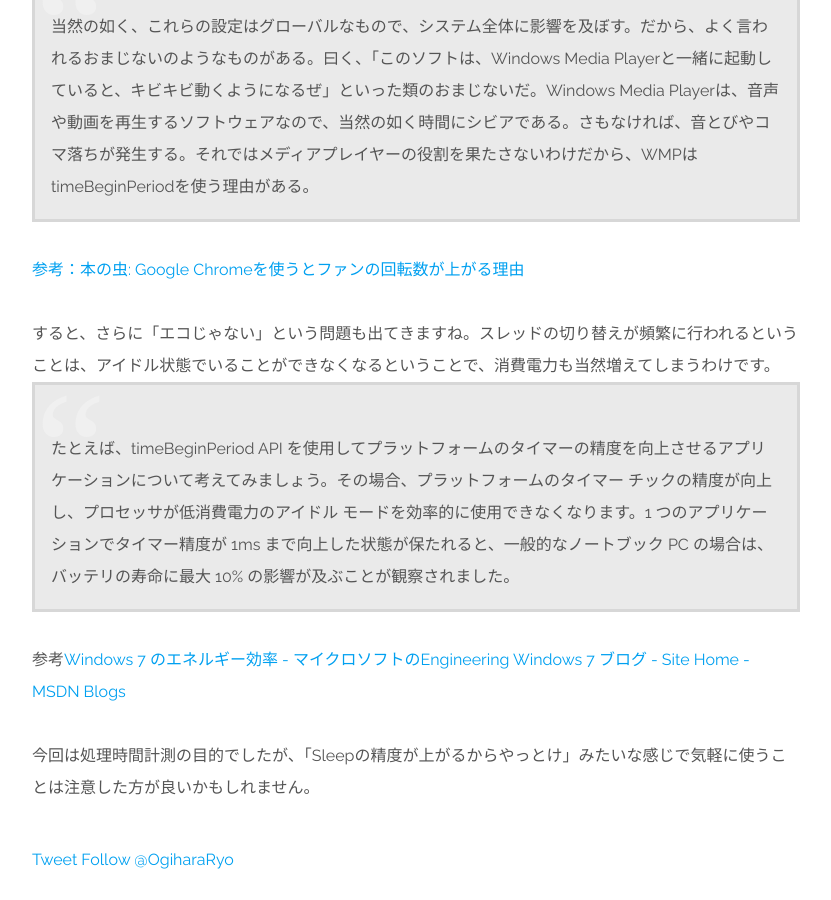
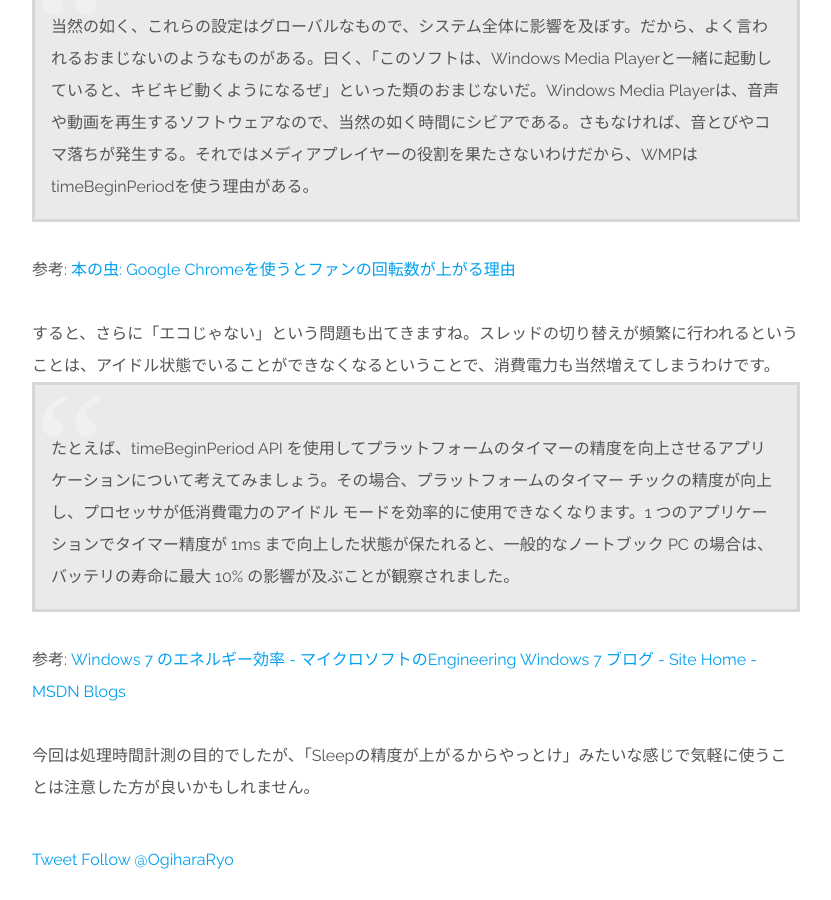
Before and after one commit to ryo-ryukalice/ogihara-ryo.github.io, a Jekyll site: the page built from _posts/2013-10-22-windows-timer.md, in a window 1280 px wide and 900 px high, scrolled down 2426 px. Shown: the whole window, without its empty margins (224-1055 px from the left). Built offline with Jekyll 4.4.1, drawn with Linux system fonts in a browser that asks for light colours; nearby versions of some CDN libraries; comment, search, counter and statistics services are not loaded; part of the change alters nothing that is shown.

```diff
--- a/_posts/2013-10-22-windows-timer.md
+++ b/_posts/2013-10-22-windows-timer.md
@@ -70,12 +70,12 @@ timeEndPeriod(1)
 
 > 当然の如く、これらの設定はグローバルなもので、システム全体に影響を及ぼす。だから、よく言われるおまじないのようなものがある。曰く、「このソフトは、Windows Media Playerと一緒に起動していると、キビキビ動くようになるぜ」といった類のおまじないだ。Windows Media Playerは、音声や動画を再生するソフトウェアなので、当然の如く時間にシビアである。さもなければ、音とびやコマ落ちが発生する。それではメディアプレイヤーの役割を果たさないわけだから、WMPはtimeBeginPeriodを使う理由がある。
 
-[参考：本の虫: Google Chromeを使うとファンの回転数が上がる理由](https://cpplover.blogspot.com/2008/09/google-chrome_10.html)
+参考: [本の虫: Google Chromeを使うとファンの回転数が上がる理由](https://cpplover.blogspot.com/2008/09/google-chrome_10.html)
 
 すると、さらに「エコじゃない」という問題も出てきますね。スレッドの切り替えが頻繁に行われるということは、アイドル状態でいることができなくなるということで、消費電力も当然増えてしまうわけです。
 
 > たとえば、timeBeginPeriod API を使用してプラットフォームのタイマーの精度を向上させるアプリケーションについて考えてみましょう。その場合、プラットフォームのタイマー チックの精度が向上し、プロセッサが低消費電力のアイドル モードを効率的に使用できなくなります。1 つのアプリケーションでタイマー精度が 1ms まで向上した状態が保たれると、一般的なノートブック PC の場合は、バッテリの寿命に最大 10% の影響が及ぶことが観察されました。
 
-参考[Windows 7 のエネルギー効率 - マイクロソフトのEngineering Windows 7 ブログ - Site Home - MSDN Blogs](https://docs.microsoft.com/ja-jp/archive/blogs/)
+参考: [Windows 7 のエネルギー効率 - マイクロソフトのEngineering Windows 7 ブログ - Site Home - MSDN Blogs](https://docs.microsoft.com/ja-jp/archive/blogs/)
 
 今回は処理時間計測の目的でしたが、「Sleepの精度が上がるからやっとけ」みたいな感じで気軽に使うことは注意した方が良いかもしれません。
```
